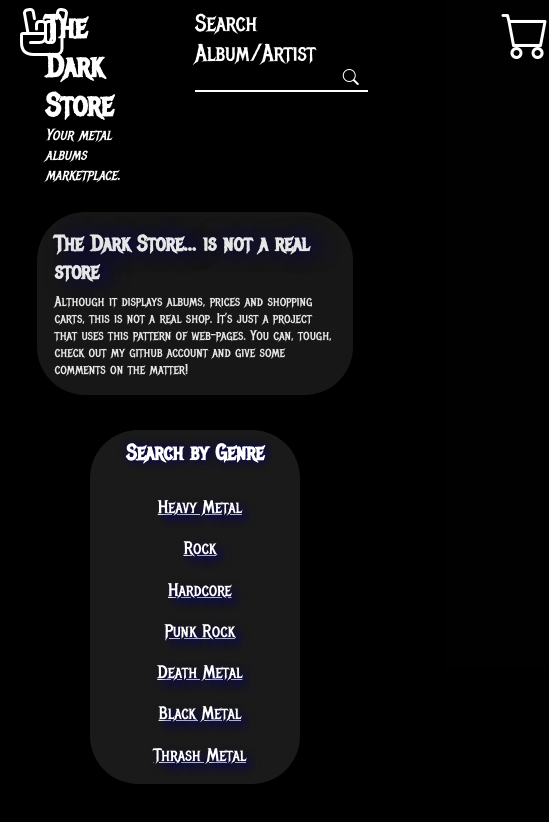
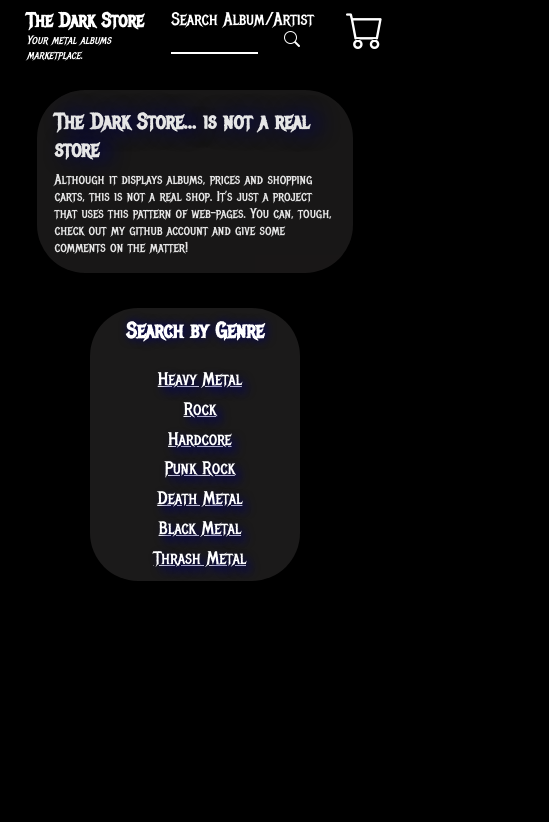
Before and after one commit to stpafk/marketplace, a React (Vite) app in the folder marketplace/: page / in a window 390 px wide. Shown: the top 822 px of the page, 549 px wide, since content can reach past the window. Built offline with nearby package versions, Linux system fonts and the light colour scheme.

Commit message:
responsive: header & cart

```diff
--- a/marketplace/src/App.css
+++ b/marketplace/src/App.css
@@ -192,7 +192,8 @@ button > i {
   }
 }
 
-@media (max-width: 412px) {
+@media (max-width: 428px) {
+
   section.main {
     flex-direction: column;
   }
@@ -213,6 +214,7 @@ button > i {
     font-size: 22px;
   } .genre__search > a {
     font-size: 18px;
+    padding: 2%;
   }
 
   ul {
--- a/marketplace/src/components/header/Header.css
+++ b/marketplace/src/components/header/Header.css
@@ -157,3 +157,46 @@ a {
 .nothing {
     margin-left: 5%;
 }
+
+@media (max-width: 428px) {
+    .header > a{
+        display: none;
+    }
+    .header .header__left {
+        width: 200px;
+    } .header .header__left h1 {
+        font-size: 20px;
+    } .header .header__left p {
+        font-size: 12px;
+    }
+    form.header__search {
+        margin: 0 0;
+    } form.header__search label {
+        font-size: 18px;
+    }
+    form.header__search span input {
+        max-width: 50%;
+    } form.header__search span button {
+        left: 40%;
+    }
+    .header__shop {
+        margin: 0;
+    } .header__shop span a {
+        font-size: 38px;
+    } .cart__qtt {
+        font-size: 16px;
+        top: 23%;
+    }
+
+    section.cart {
+        flex-direction: column-reverse;
+    }
+    .cart__display {
+        width: 50%;
+        max-height: 300px;
+        padding: 2% 5%;
+    }
+    .cart__items {
+        margin: 2% 5%;
+    }
+}
```
